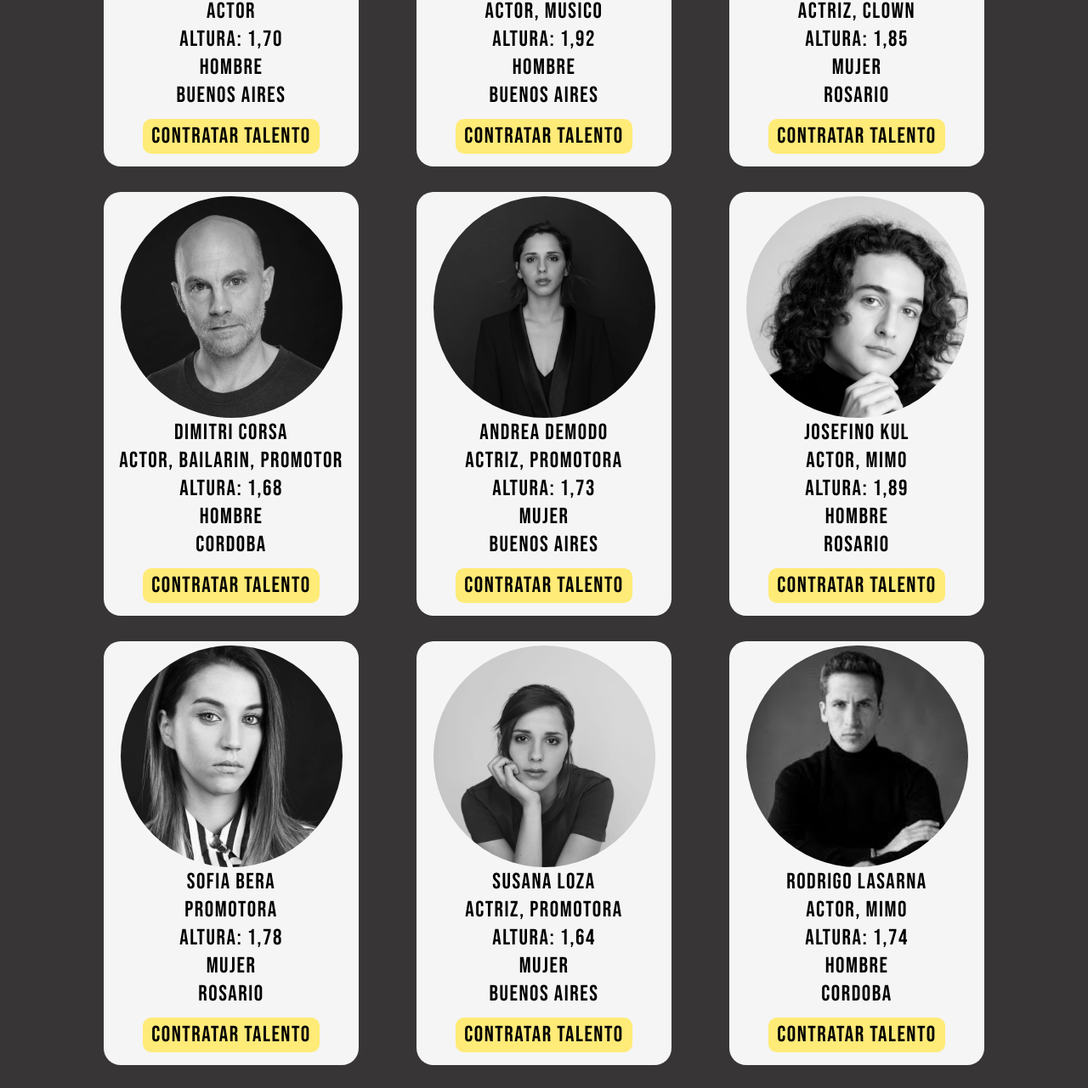
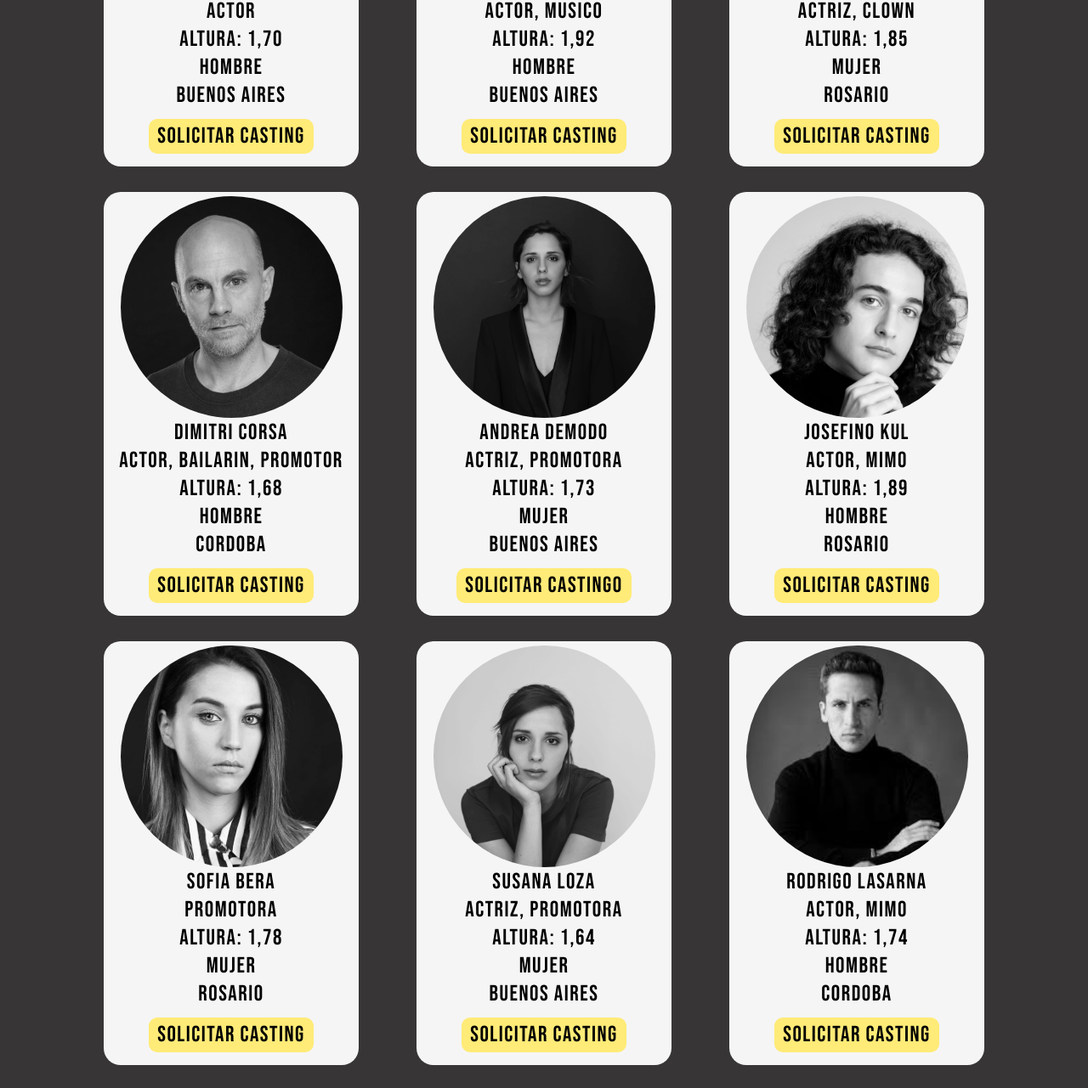
Before and after one commit to nahuelcuesta/preEntrega3-NahuelCuesta-JS, a website: page index.html in a window 1280 px wide. Shown: the part 827-2108 px from the top of the page at 85% size. Drawn offline with Linux system fonts and the light colour scheme; a web font is replaced by a local one.

Commit message:
Modificacion de titulo, h1 y futuros botones

```diff
--- a/index.html
+++ b/index.html
@@ -4,7 +4,7 @@
 <head>
     <meta charset="UTF-8">
     <meta name="viewport" content="width=device-width, initial-scale=1.0">
-    <title>TALENTO IMAGEN</title>
+    <title>TALENTO CASTING</title>
     <link rel="stylesheet" href="css/style.css">
     <script src="./main.js" defer></script>
 </head>
@@ -16,7 +16,7 @@
     </header>
     <main>
         <section class="contenedor-h1">
-            <h1>TALENTO IMAGEN</h1>
+            <h1>TALENTO CASTING</h1>
             <h2>Encuentra a tu talento</h2>
 
             <div class="contenedor-btn">
@@ -34,7 +34,7 @@
                 <p>Altura: <span>1,70</span></p>
                 <p>Hombre</p>
                 <p>Buenos Aires</p>
-                <a href="#" class="contratar-talento" data-id="1">Contratar Talento</a>
+                <a href="#" class="contratar-talento" data-id="1">SOLICITAR CASTING</a>
             </div>
             <div class="contenedor-talento">
                 <img src="./assets/talentos/talento2.jpg" alt="">
@@ -43,7 +43,7 @@
                 <p>Altura: <span>1,92</span></p>
                 <p>Hombre</p>
                 <p>Buenos Aires</p>
-               <a href="#" class="contratar-talento" data-id="1">Contratar Talento</a>
+               <a href="#" class="contratar-talento" data-id="1">SOLICITAR CASTING</a>
             </div>
             <div class="contenedor-talento">
                 <img src="./assets/talentos/talento3.jpg" alt="">
@@ -52,7 +52,7 @@
                 <p>Altura: <span>1,85</span></p>
                 <p>Mujer</p>
                 <p>Rosario</p>
-                <a href="#" class="contratar-talento" data-id="1">Contratar Talento</a>
+                <a href="#" class="contratar-talento" data-id="1">SOLICITAR CASTING</a>
             </div>
             <div class="contenedor-talento">
                 <img src="./assets/talentos/talento4.jpg" alt="">
@@ -61,7 +61,7 @@
                 <p>Altura: <span>1,68</span></p>
                 <p>Hombre</p>
                 <p>Cordoba</p>
-                <a href="#" class="contratar-talento" data-id="1">Contratar Talento</a>
+                <a href="#" class="contratar-talento" data-id="1">SOLICITAR CASTING</a>
             </div>
             <div class="contenedor-talento">
                 <img src="./assets/talentos/talento5.png" alt="">
@@ -70,7 +70,7 @@
                 <p>Altura: <span>1,73</span></p>
                 <p>Mujer</p>
                 <p>Buenos Aires</p>
-                <a href="#" class="contratar-talento" data-id="1">Contratar Talento</a>
+                <a href="#" class="contratar-talento" data-id="1">SOLICITAR CASTINGo</a>
             </div>
             <div class="contenedor-talento">
                 <img src="./assets/talentos/talento6.jpg" alt="">
@@ -79,7 +79,7 @@
                 <p>Altura: <span>1,89</span></p>
                 <p>Hombre</p>
                 <p>Rosario</p>
-                <a href="#" class="contratar-talento" data-id="1">Contratar Talento</a>
+                <a href="#" class="contratar-talento" data-id="1">SOLICITAR CASTING</a>
             </div>
             <div class="contenedor-talento">
                 <img src="./assets/talentos/talento7.jpg" alt="">
@@ -88,7 +88,7 @@
                 <p>Altura: <span>1,78</span></p>
                 <p>Mujer</p>
                 <p>Rosario</p>
-                <a href="#" class="contratar-talento" data-id="1">Contratar Talento</a>
+                <a href="#" class="contratar-talento" data-id="1">SOLICITAR CASTING</a>
             </div>
             <div class="contenedor-talento">
                 <img src="./assets/talentos/talento8.jpg" alt="">
@@ -97,7 +97,7 @@
                 <p>Altura: <span>1,64</span></p>
                 <p>Mujer</p>
                 <p>Buenos Aires</p>
-                <a href="#" class="contratar-talento" data-id="1">Contratar Talento</a>
+                <a href="#" class="contratar-talento" data-id="1">SOLICITAR CASTING</a>
             </div>
             <div class="contenedor-talento">
                 <img src="./assets/talentos/talento9.jpg" alt="">
@@ -106,7 +106,7 @@
                 <p>Altura: <span>1,74</span></p>
                 <p>Hombre</p>
                 <p>Cordoba</p>
-                <a href="#" class="contratar-talento" data-id="1">Contratar Talento</a>
+                <a href="#" class="contratar-talento" data-id="1">SOLICITAR CASTING</a>
             </div>
             <div class="contenedor-talento">
                 <img src="./assets/talentos/talento10.jpg" alt="">
@@ -115,7 +115,7 @@
                 <p>Altura: <span>1,79</span></p>
                 <p>Mujer</p>
                 <p>Rosario</p>
-                <a href="#" class="contratar-talento" data-id="1">Contratar Talento</a>
+                <a href="#" class="contratar-talento" data-id="1">SOLICITAR CASTING</a>
             </div>
             <div class="contenedor-talento">
                 <img src="./assets/talentos/talento11.jpg" alt="">
@@ -124,7 +124,7 @@
                 <p>Altura: <span>1,63</span></p>
                 <p>Hombre</p>
                 <p>Buenos Aires</p>
-                <a href="#" class="contratar-talento" data-id="1">Contratar Talento</a>
+                <a href="#" class="contratar-talento" data-id="1">SOLICITAR CASTING</a>
             </div>
             <div class="contenedor-talento">
                 <img src="./assets/talentos/talento12.jpg" alt="">
@@ -133,7 +133,7 @@
                 <p>Altura: <span>1,85</span></p>
                 <p>Mujer</p>
                 <p>Rosario</p>
-                <a href="#" class="contratar-talento" data-id="1">Contratar Talento</a>
+                <a href="#" class="contratar-talento" data-id="1">SOLICITAR CASTING</a>
             </div>
         </section>
 
--- a/main.js
+++ b/main.js
@@ -18,6 +18,7 @@ document.addEventListener("DOMContentLoaded", function () {
     }
 
     botonActriz.addEventListener("click", function () {
+
         filtrarTalentos("actriz");
     });
 
```
